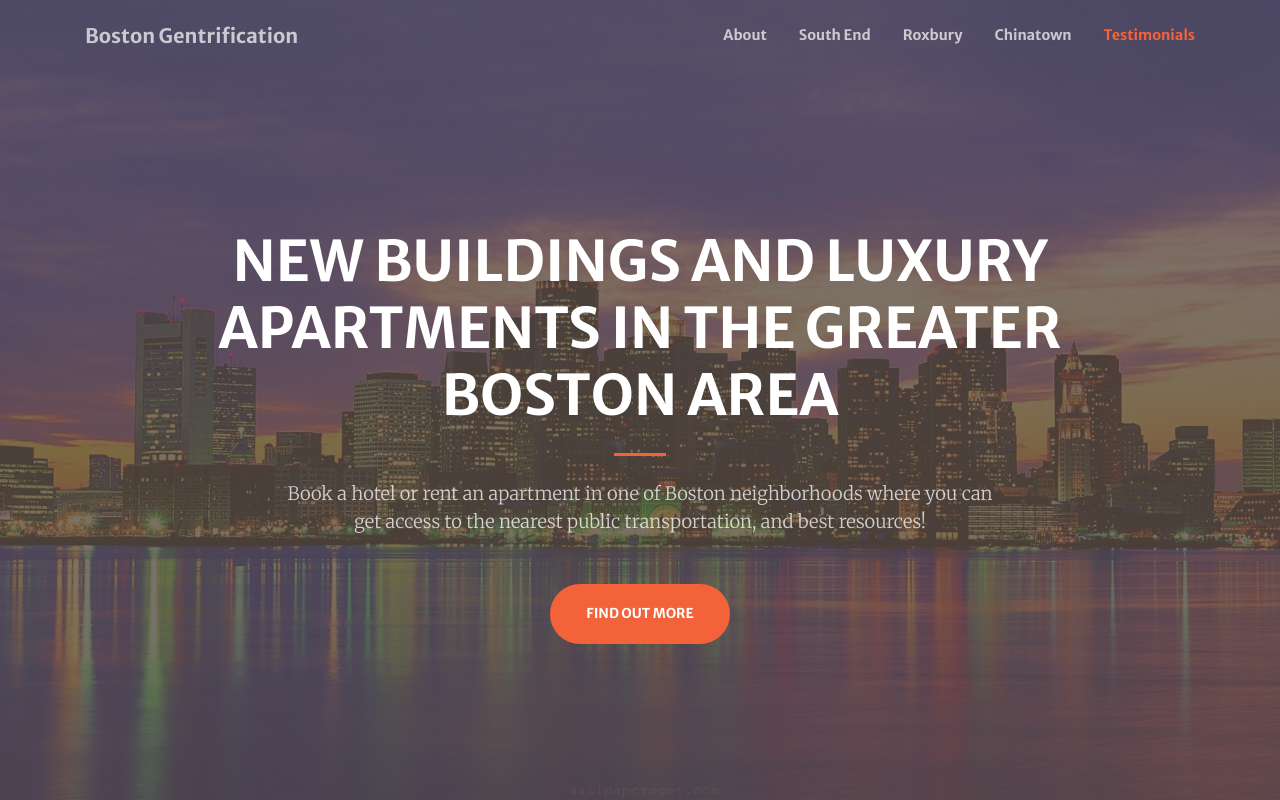
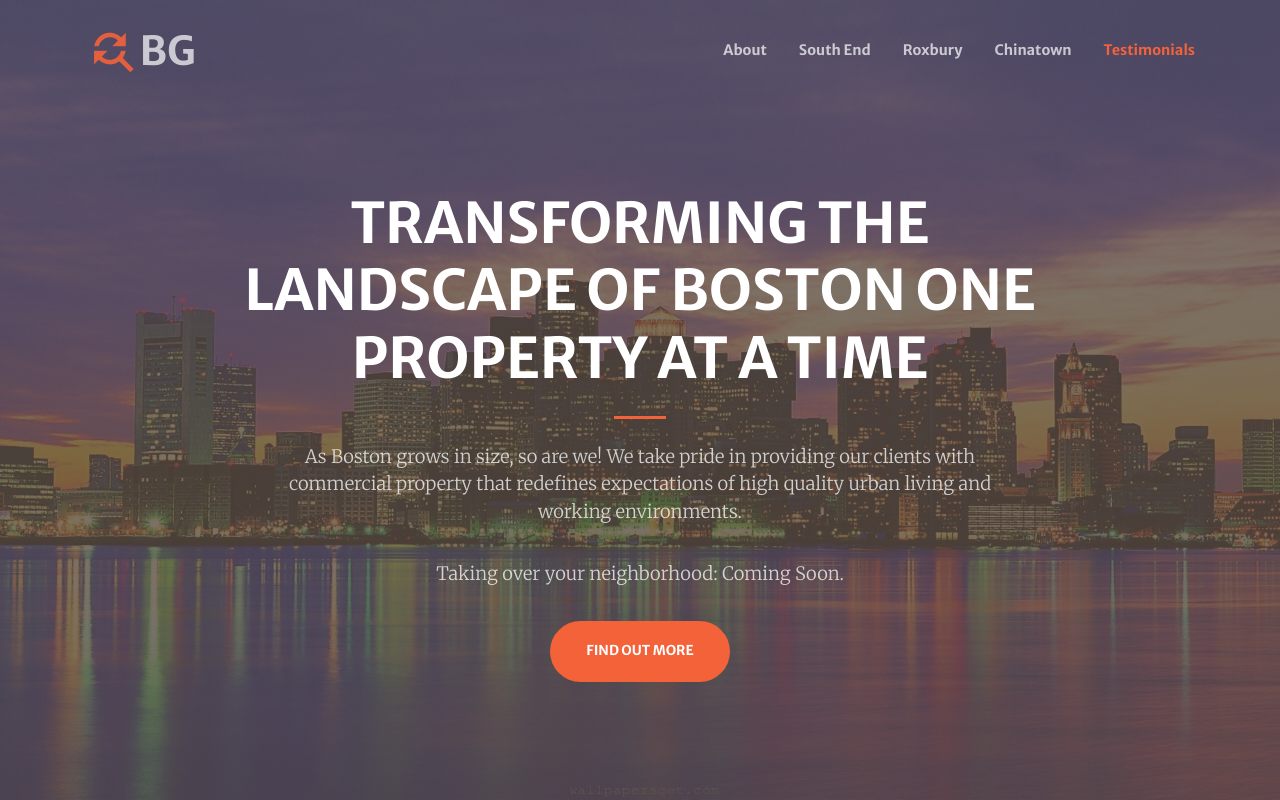
Before and after one commit to seleanridley/BostonGentrification, a plain HTML site: page index.html in a window 1280 px wide. Shown: the top 800 px of the page. Drawn offline with nearby package versions, Linux system fonts and the light colour scheme.

Commit message:
Light changes

```diff
--- a/css/home.css
+++ b/css/home.css
@@ -4,9 +4,28 @@
 
 img { width: 100%; height: auto; }
 
+.logo {
+  font-size: 2.5em;
+}
+
+.logo_i {
+  font-size: 3.4em;
+  color: #f4623a;
+  opacity: 0.9;
+  transition: color 0.2s ease;
+}
 
 .carousel-inner img {
   margin: auto;
+}
+
+.taking {
+  padding-top: 0px;
+  margin-top: 0px;
+}
+
+.text-white-75 {
+  padding-bottom: 2px;
 }
 
 form {
--- a/index.html
+++ b/index.html
@@ -13,6 +13,7 @@
         <link href="https://fonts.googleapis.com/css?family=Merriweather:400,300,300italic,400italic,700,700italic" rel="stylesheet" type="text/css" />
         <!-- Third party plugin CSS-->
         <link href="https://cdnjs.cloudflare.com/ajax/libs/magnific-popup.js/1.1.0/magnific-popup.min.css" rel="stylesheet" />
+        <link href="https://fonts.googleapis.com/icon?family=Material+Icons" rel="stylesheet" />
         <!-- Core theme CSS (includes Bootstrap)-->
         <link href="css/styles.css" rel="stylesheet" />
         <link href="css/home.css" rel="stylesheet" />
@@ -21,7 +22,8 @@
         <!-- Navigation-->
         <nav class="navbar navbar-expand-lg navbar-light fixed-top py-3" id="mainNav">
             <div class="container">
-                <a class="navbar-brand js-scroll-trigger" href="#page-top">Boston Gentrification</a><button class="navbar-toggler navbar-toggler-right" type="button" data-toggle="collapse" data-target="#navbarResponsive" aria-controls="navbarResponsive" aria-expanded="false" aria-label="Toggle navigation"><span class="navbar-toggler-icon"></span></button>
+              <span class="material-icons js-scroll-trigger logo_i"> find_replace </span>
+                <a class="navbar-brand js-scroll-trigger logo" href="#page-top">BG</a><button class="navbar-toggler navbar-toggler-right" type="button" data-toggle="collapse" data-target="#navbarResponsive" aria-controls="navbarResponsive" aria-expanded="false" aria-label="Toggle navigation"><span class="navbar-toggler-icon"></span></button>
                 <div class="collapse navbar-collapse" id="navbarResponsive">
                     <ul class="navbar-nav ml-auto my-2 my-lg-0">
                         <li class="nav-item"><a class="nav-link js-scroll-trigger" href="#about">About</a></li>
@@ -38,11 +40,15 @@
             <div class="container h-100">
                 <div class="row h-100 align-items-center justify-content-center text-center">
                     <div class="col-lg-10 align-self-end">
-                        <h1 class="text-uppercase text-white font-weight-bold">NEW BUILDINGS AND LUXURY APARTMENTS IN THE GREATER BOSTON AREA</h1>
+                        <h1 class="text-uppercase text-white font-weight-bold">TRANSFORMING THE LANDSCAPE OF BOSTON ONE PROPERTY AT A TIME</h1>
                         <hr class="divider my-4" />
                     </div>
                     <div class="col-lg-8 align-self-baseline">
-                        <p class="text-white-75 font-weight-light mb-5">Book a hotel or rent an apartment in one of Boston neighborhoods where you can get access to the nearest public transportation, and best resources!</p>
+                        <p class="text-white-75 font-weight-light mb-5">As Boston grows in size, so are we!
+                          We take pride in providing our clients with commercial property that
+                            redefines expectations of high quality urban living and working environments. </p>
+
+                          <p class="text-white-75 font-weight-light mb-5 taking"> Taking over your neighborhood: Coming Soon.</p>
                         <a class="btn btn-primary btn-xl js-scroll-trigger" href="#about">Find Out More</a>
                     </div>
                 </div>
@@ -136,7 +142,7 @@
               <section class="page-section">
                 <h2 class="text-center mt-0" id="Roxbury">Roxbury</h2>
                 <hr class="divider my-4" />
-=                    <div class="text-center">
+                    <div class="text-center">
                         <div class="col centered d-flex">
 
                             <div id="carouselExampleIndicators2" class="carousel slide" data-ride="carousel">
@@ -161,6 +167,12 @@
                                     <img class="d-block w-100" src="assets/img/76fort.jpeg" alt="Second slide">
                                     <div class="carousel-caption d-none d-md-block">
                                       <h3> The Fort Hill Residences </h3>
+                                    </div>
+                                  </div>
+                                  <div class="carousel-item">
+                                    <img class="d-block w-100" src="assets/img/isec.jpg" alt="Third slide">
+                                    <div class="carousel-caption d-none d-md-block">
+                                      <h3> Northeastern University Interdisciplinary Science & Engineering Complex </h3>
                                     </div>
                                   </div>
                                 </div>
@@ -289,7 +301,7 @@
                     <div id="contact-form" class="form-container" data-form-container>
                     <div class="row">
                       <div class="form-title">
-                        <span>Submit A Testimonial!</span>
+                        <span>If you've been impacted by our amazing work, submit a testimonial!</span>
                       </div>
                     </div>
                     <div class="input-container">
```
Also changed, not shown: assets/img/find_replace-24px.svg (added), assets/img/isec.jpg (added), css/styles.css.
